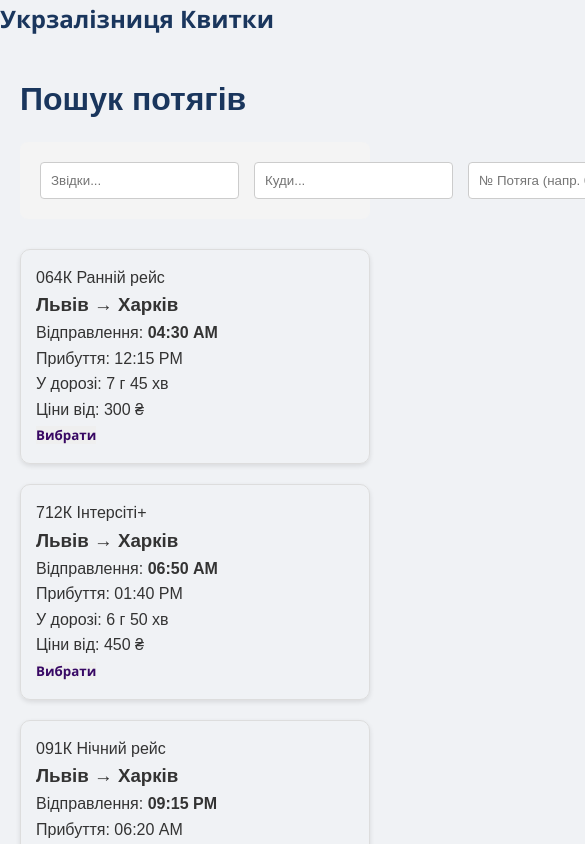
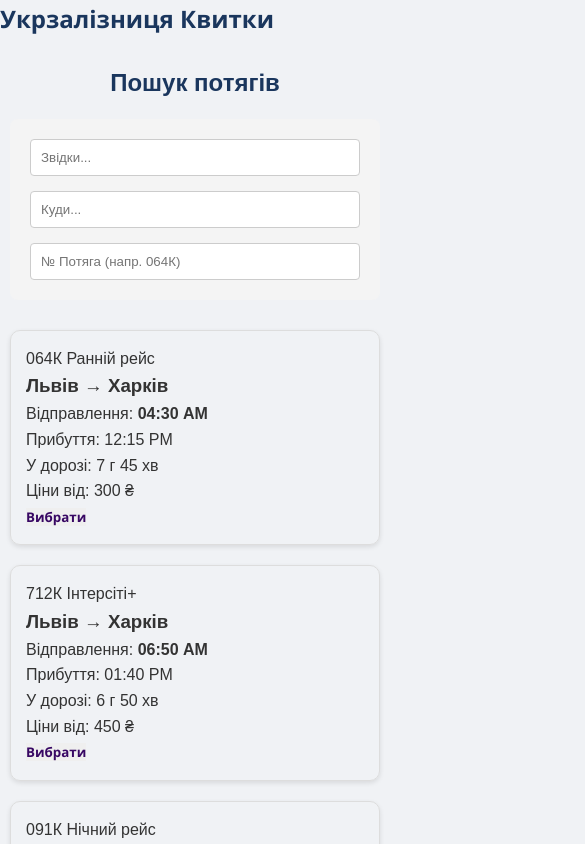
Before and after one commit to rakovychsofiya-arch/RailwayStation, a React (Vite) app: page / in a window 390 px wide. Shown: the top 844 px of the page, 585 px wide, since content can reach past the window. Built offline with nearby package versions, Linux system fonts and the light colour scheme; the HTML template or start-up script is replaced by a standard one.

Commit message:
add mobile-first responsiveness and interactive UI effects

```diff
--- a/src/App.css
+++ b/src/App.css
@@ -32,4 +32,46 @@
   padding: 15px;
   border-radius: 10px;
   box-shadow: 0 2px 5px rgba(0,0,0,0.1);
+  z-index: 1;
 }
+/* Ефект при наведенні на картку */
+.train-card {
+  transition: transform 0.3s ease, box-shadow 0.3s ease;
+}
+
+.train-card:hover {
+  z-index: 1000; /* Виводимо на передній план */
+  transform: scale(1.03); /* Легке збільшення */
+  box-shadow: 0 10px 20px rgba(0, 0, 0, 0.2);
+  background-color: #fff; /* Щоб картка не була прозорою, якщо наповзає на іншу */
+}
+
+/* Ефект для інпутів при фокусі */
+.search-input:focus {
+  outline: none;
+  border-color: #1a365d;
+  box-shadow: 0 0 10px rgba(26, 54, 93, 0.3);
+
+}
+/* Планшетна версія */
+@media (max-width: 768px) {
+  .search-container {
+    flex-direction: column; /* Інпути стають один під одним */
+  }
+
+  .train-list {
+    grid-template-columns: 1fr; /* Картки на всю ширину */
+  }
+}
+
+/* Мобільна версія */
+@media (max-width: 480px) {
+  .home-page {
+    padding: 10px;
+  }
+
+  h1 {
+    font-size: 1.5rem;
+    text-align: center;
+  }
+}
```
